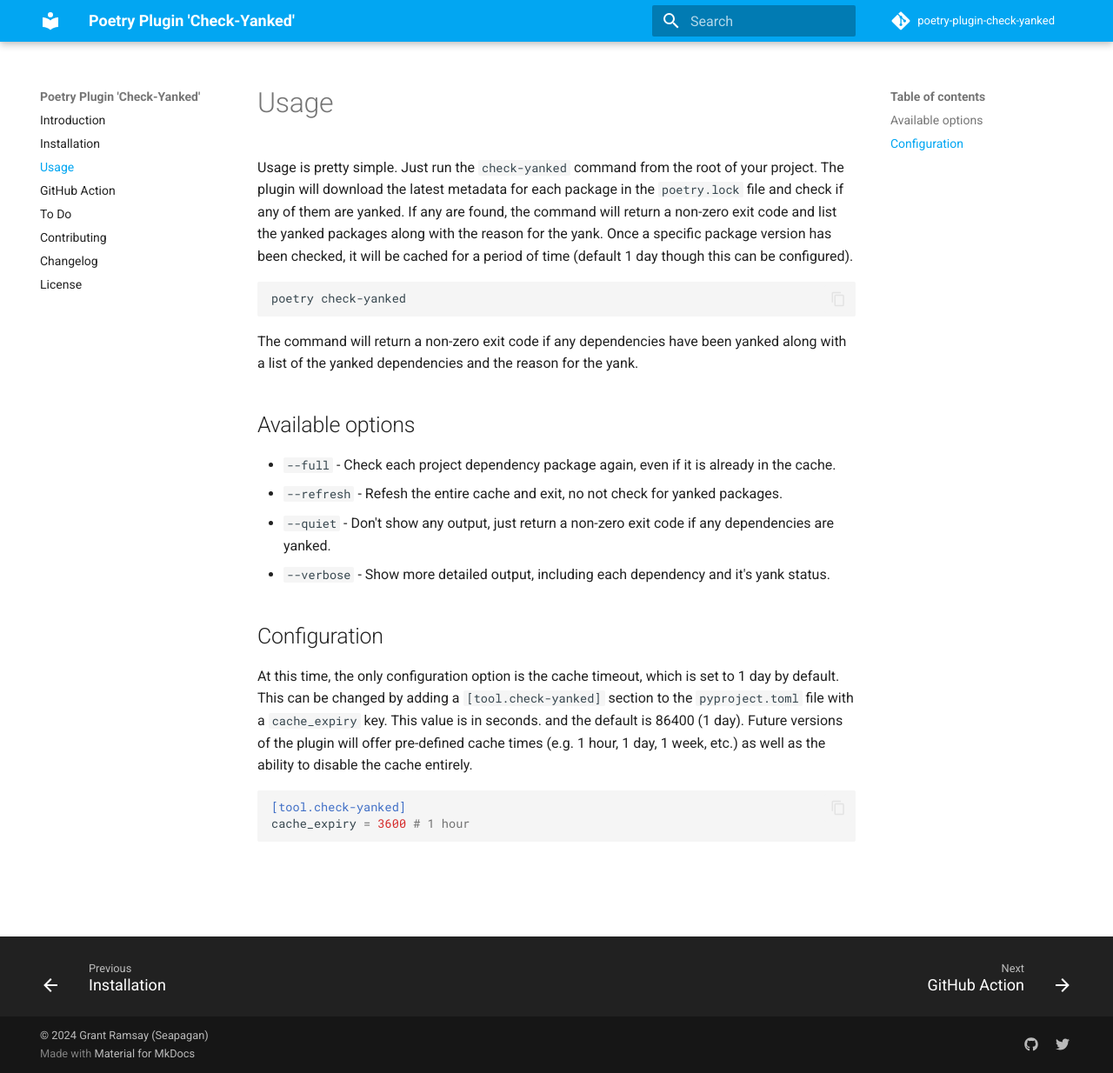
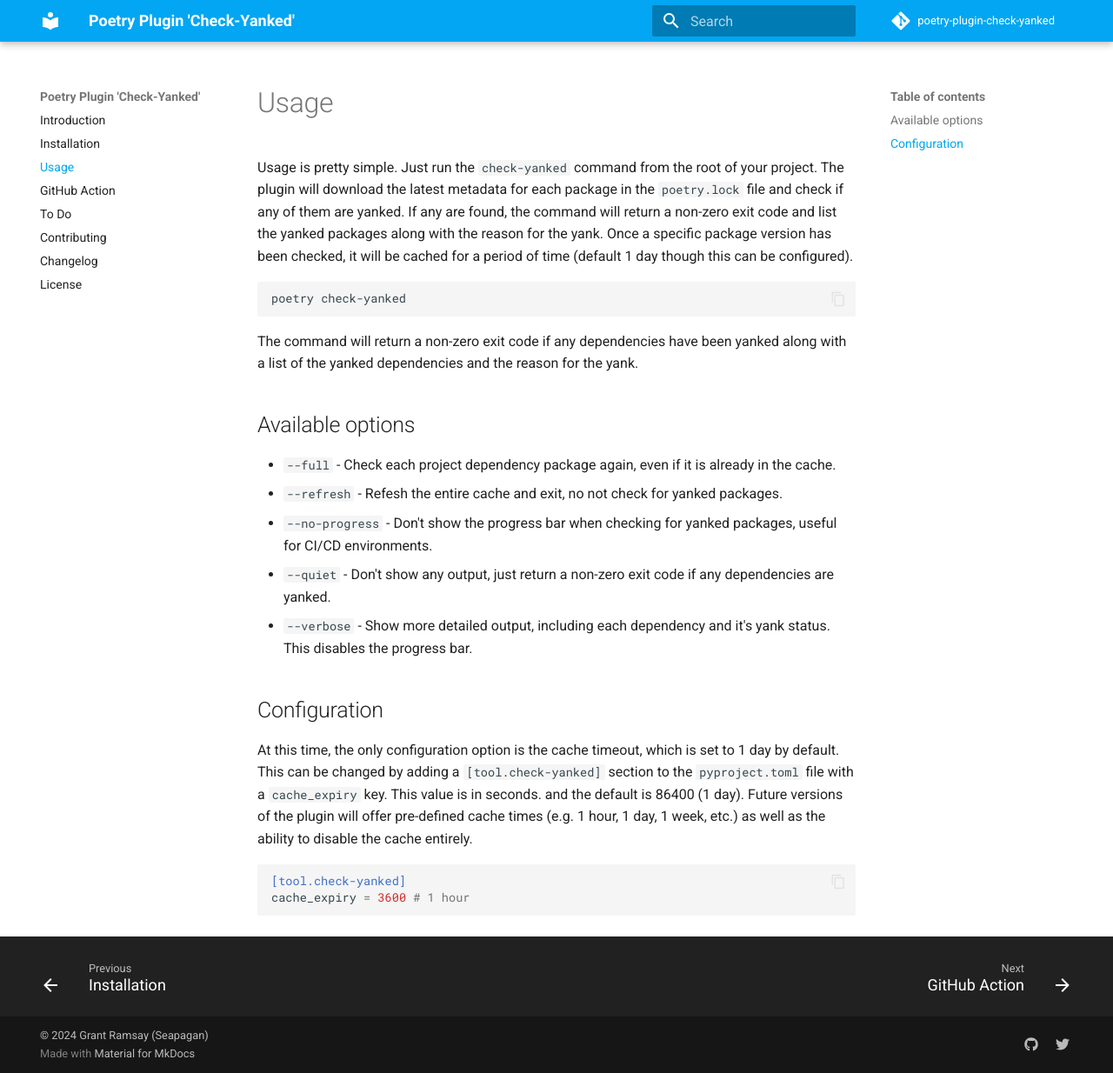
Before and after one commit to seapagan/poetry-plugin-check-yanked, an MkDocs documentation site: the page built from docs/usage.md, in a window 1280 px wide and 1234 px high. Shown: the whole window at 87% size. Built offline with MkDocs 1.6.1 and Material for MkDocs 9.7.7, drawn with Linux system fonts in a browser that asks for light colours; comment, search, counter and statistics services are not loaded.

Commit message:
update the docs for `--verbose` option
Signed-off-by: Grant Ramsay <seapagan@gmail.com>

```diff
--- a/docs/usage.md
+++ b/docs/usage.md
@@ -21,10 +21,12 @@
   in the cache.
 - `--refresh` - Refesh the entire cache and exit, no not check for yanked
   packages.
+- `--no-progress` - Don't show the progress bar when checking for yanked
+  packages, useful for CI/CD environments.
 - `--quiet` - Don't show any output, just return a non-zero exit code if any
   dependencies are yanked.
 - `--verbose` - Show more detailed output, including each dependency and it's
-  yank status.
+  yank status. This disables the progress bar.
 
 ## Configuration
 
```
Also changed, not shown: README.md (+3 -1 lines).
